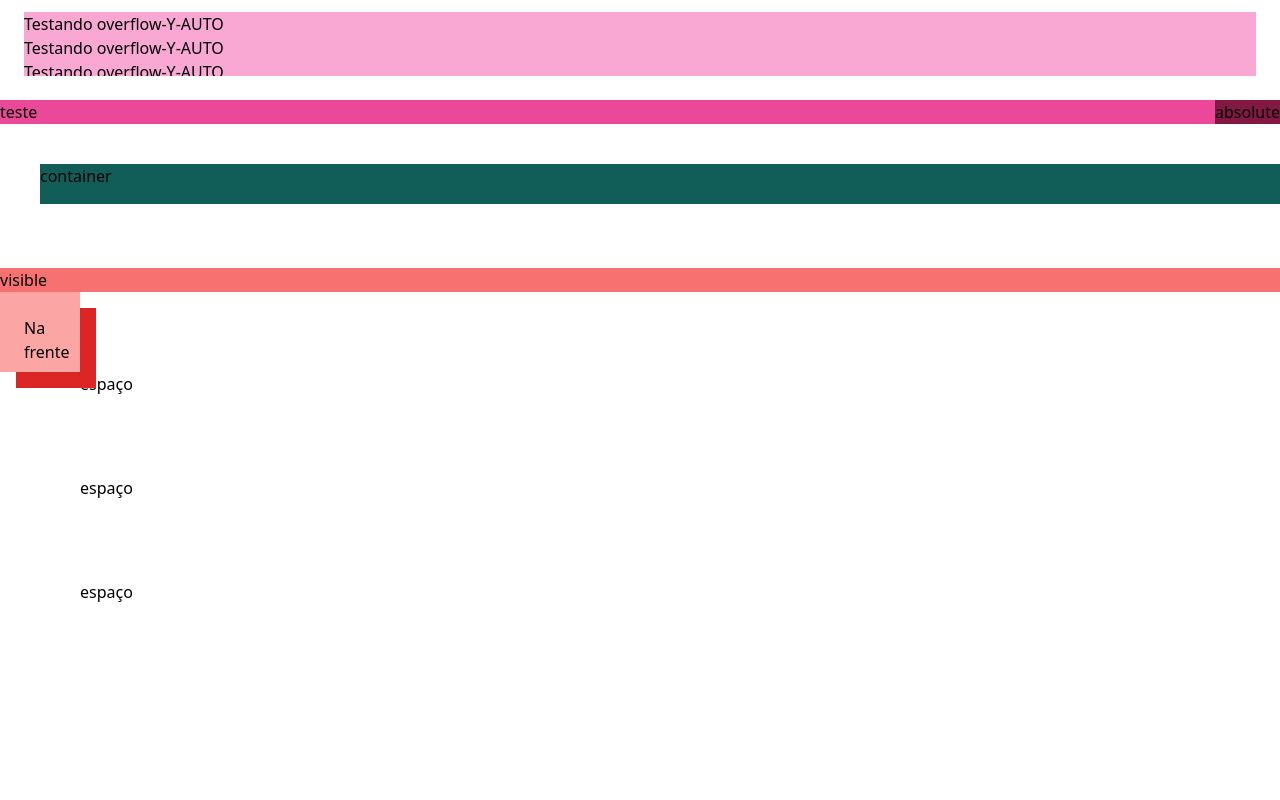
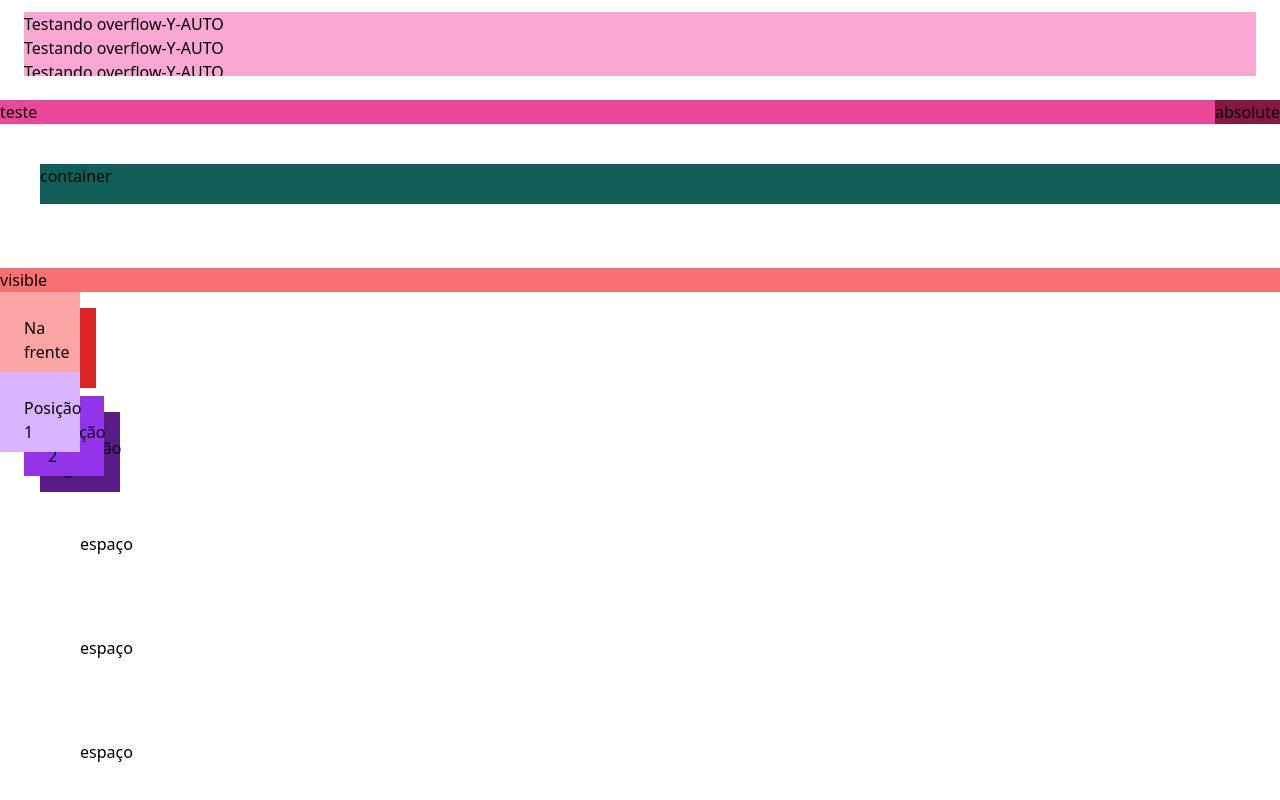
Before and after one commit to douglasmatosdev/learn-tailwind-css, a website: page 03_layout/src/index.html in a window 1280 px wide. Shown: the part 1156-1956 px from the top of the page. Before the commit the page ends 1840 px from the top, so only its background shows below. Drawn offline with Linux system fonts and the light colour scheme.

Commit message:
exercicios

```diff
--- a/03_layout/src/index.html
+++ b/03_layout/src/index.html
@@ -137,9 +137,15 @@
       <p>visible</p>
     </div>
 
-    <div class="container relative">
+    <div class="container relative h-20">
       <div class="bg-red-300 h-20 w-20 p-6 absolute z-10">Na frente</div>
       <div class="bg-red-600 h-20 w-20 p-6 absolute m-4">Atrás</div>
+    </div>
+
+    <div class="container relative h-20">
+      <div class="bg-purple-300 h-20 w-20 p-6 z-20 absolute">Posição 1</div>
+      <div class="bg-purple-600 h-20 w-20 p-6 z-10 m-6 absolute">Posição 2</div>
+      <div class="bg-purple-900 h-20 w-20 p-6 m-10 absolute">Posição 3</div>
     </div>
 
     <p class="m-20">espaço</p>
```
Also changed, not shown: 03_layout/src/css/styles.css.
